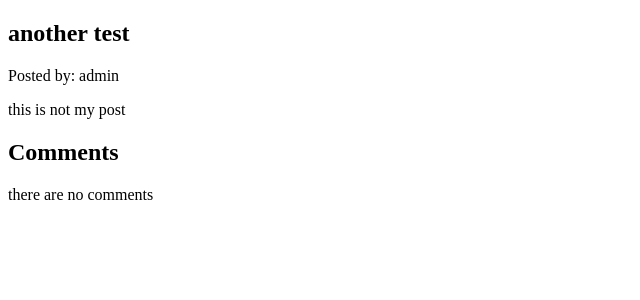
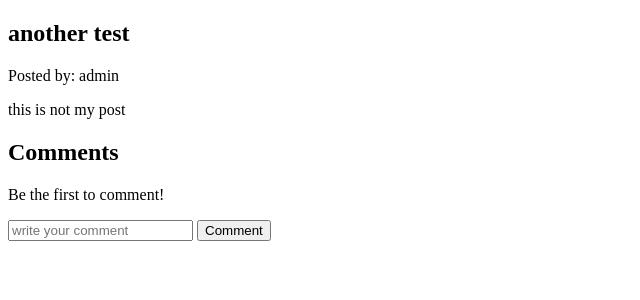
Before and after one commit to tirilg/Djeddit_django-reddit-clone, a Django app: page /reddit/post/2 in a window 1280 px wide. Shown: the part 70-370 px from the top of the page, without its empty margins (0-640 px from the left). Run offline with Django 3.2, Linux system fonts and the light colour scheme; data comes from the database, SQL or seed files in the repository; both versions use the stored data as it was after the commit.

Commit message:
comments working

```diff
--- a/reddit_app/urls.py
+++ b/reddit_app/urls.py
@@ -7,4 +7,5 @@ urlpatterns = [
     path("", views.index, name="index"),
     path("profile/", views.profile, name="profile"),
     path("post/<int:post_id>", views.single_post, name="single_post"),
+    path("post/<int:post_id>/comment", views.comment, name="comment"),
 ]
--- a/reddit_app/views.py
+++ b/reddit_app/views.py
@@ -1,4 +1,4 @@
-from django.shortcuts import render, get_object_or_404
+from django.shortcuts import render, get_object_or_404, redirect
 from . models import Post, Comment
 
 # Create your views here.
@@ -34,6 +34,14 @@ def single_post(request, post_id):
     context = {"post": post, "comments": comments}
     return render(request, "reddit_app/single_post.html", context)
 
+def comment(request, post_id):
+    if request.method == "POST":
+        text = request.POST["text"]
+        author = request.user
+
+        Comment.objects.create(text=text, author=author, post_id=post_id)
+        return redirect("reddit_app:single_post", post_id=post_id)
+
 def update_post(request):
     pass
 
--- a/templates/reddit_app/single_post.html
+++ b/templates/reddit_app/single_post.html
@@ -15,8 +15,16 @@
             <h3>{{comment.author}}: {{comment.text}}</h3>
         {% endfor %}
     {% else %}
-        <p>there are no comments</p>
+        <p>Be the first to comment!</p>
     {% endif %}
 </div>
 
+<div id="comment-form">
+    <form method="POST" action="{% url "reddit_app:comment" post.id %}">
+        {% csrf_token %}
+        <input type="text" name="text" placeholder="write your comment">
+        <button>Comment</button>
+    </form>
+</div>
+
 {% endblock content %}
```
Also changed, not shown: db.sqlite3.
